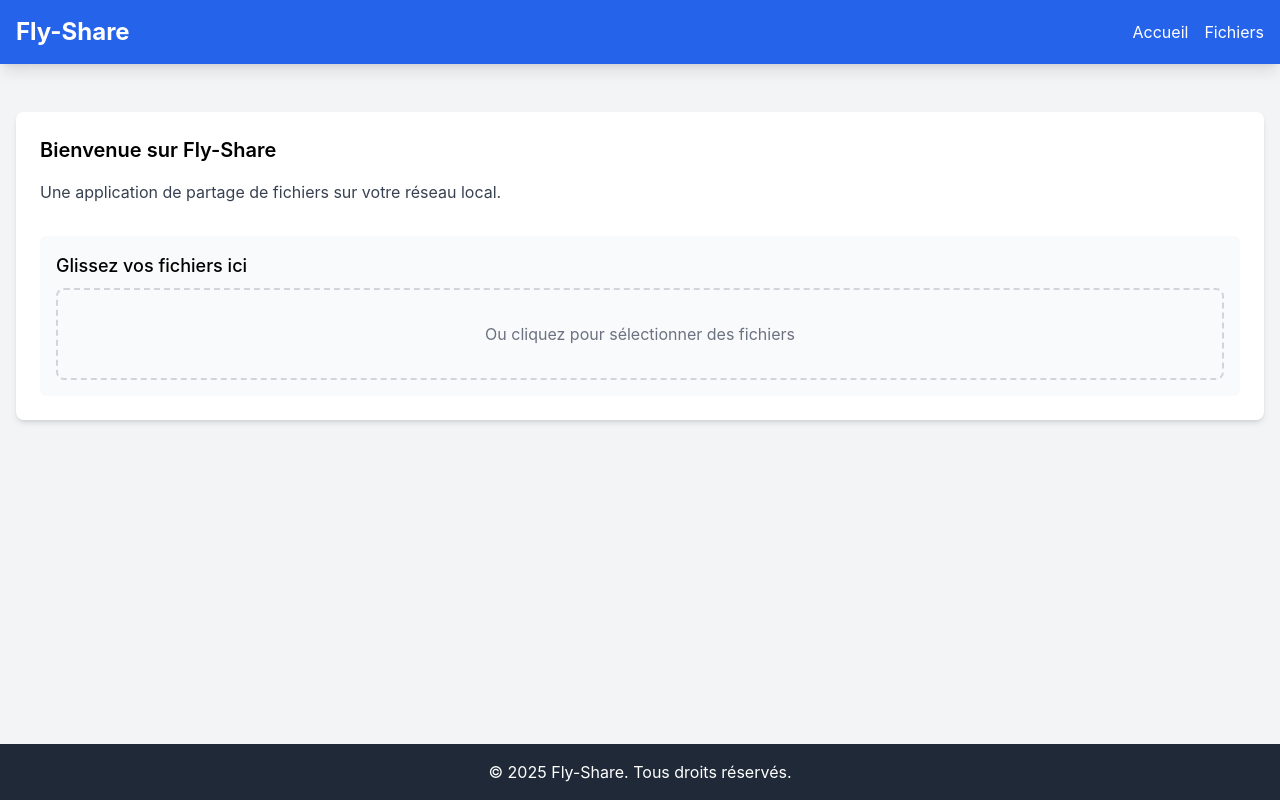
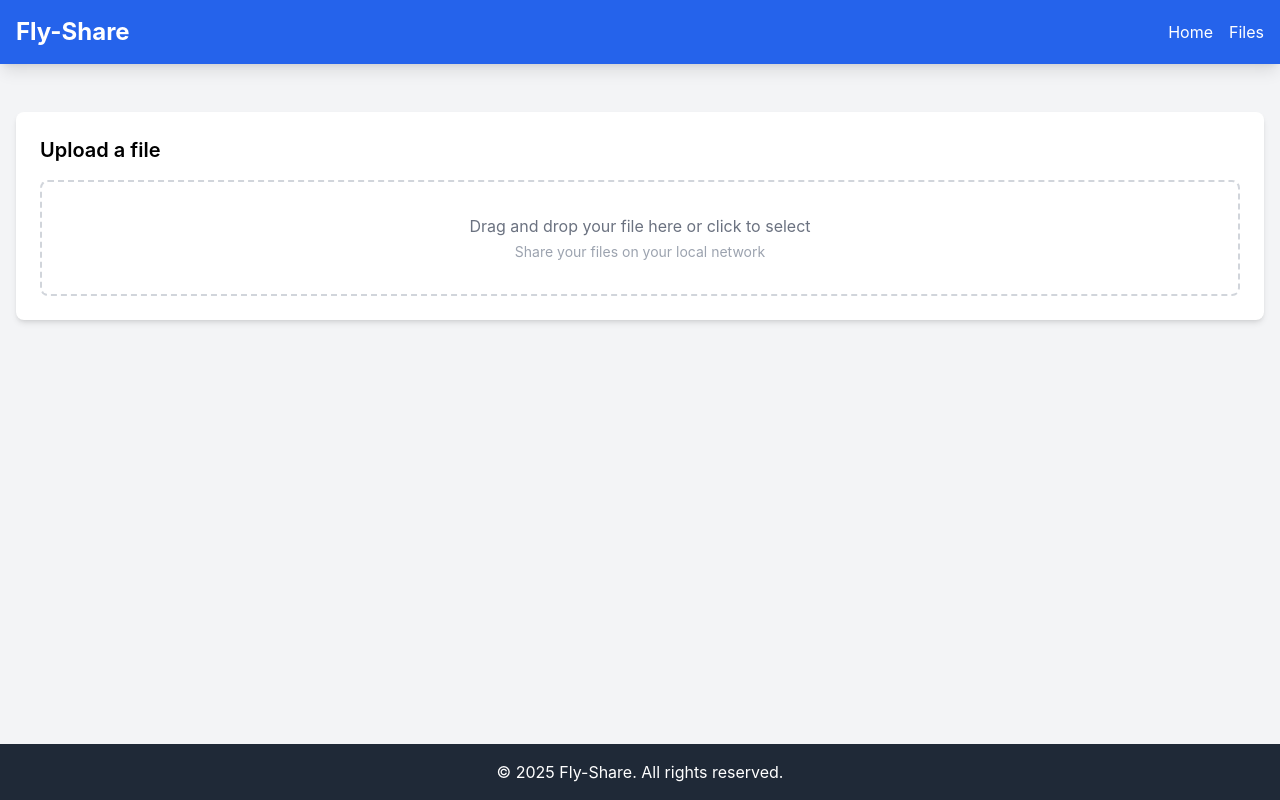
Before and after one commit to devjiel/fly-share, a React (Create React App) app in the folder frontend/: page / in a window 1280 px wide. Built offline with nearby package versions, Linux system fonts and the light colour scheme.

Commit message:
frontend: upload a single file

```diff
--- a/frontend/package.json
+++ b/frontend/package.json
@@ -10,6 +10,7 @@
     "@types/node": "^16.18.89",
     "@types/react": "^18.2.66",
     "@types/react-dom": "^18.2.22",
+    "axios": "^1.9.0",
     "react": "^18.2.0",
     "react-dom": "^18.2.0",
     "react-scripts": "5.0.1",
--- a/frontend/src/App.tsx
+++ b/frontend/src/App.tsx
@@ -1,4 +1,5 @@
 import './App.css';
+import FileUploader from './components/FileUploader';
 
 function App() {
   return (
@@ -8,32 +9,20 @@ function App() {
           <h1 className="text-2xl font-bold text-white">Fly-Share</h1>
           <nav>
             <ul className="flex space-x-4">
-              <li><a href="/" className="text-white hover:text-blue-200">Accueil</a></li>
-              <li><a href="/files" className="text-white hover:text-blue-200">Fichiers</a></li>
+              <li><a href="/" className="text-white hover:text-blue-200">Home</a></li>
+              <li><a href="/files" className="text-white hover:text-blue-200">Files</a></li>
             </ul>
           </nav>
         </div>
       </header>
 
       <main className="container mx-auto p-4 mt-8 flex-grow">
-        <div className="bg-white rounded-lg shadow-md p-6">
-          <h2 className="text-xl font-semibold mb-4">Bienvenue sur Fly-Share</h2>
-          <p className="text-gray-700">
-            Une application de partage de fichiers sur votre réseau local.
-          </p>
-
-          <div className="mt-8 p-4 bg-gray-50 rounded-md">
-            <h3 className="text-lg font-medium mb-2">Glissez vos fichiers ici</h3>
-            <div className="border-2 border-dashed border-gray-300 rounded-lg p-8 text-center">
-              <p className="text-gray-500">Ou cliquez pour sélectionner des fichiers</p>
-            </div>
-          </div>
-        </div>
+        <FileUploader />
       </main>
 
       <footer className="bg-gray-800 text-white p-4 mt-auto">
         <div className="container mx-auto text-center">
-          <p>© 2025 Fly-Share. Tous droits réservés.</p>
+          <p>© 2025 Fly-Share. All rights reserved.</p>
         </div>
       </footer>
     </div>
--- /dev/null
+++ b/frontend/src/components/FileUploader.tsx
@@ -0,0 +1,165 @@
+import React, { useState, useRef, ChangeEvent } from 'react';
+import axios from 'axios';
+
+interface UploadedFile {
+    filename: string;
+    path: string;
+    size: number;
+    mimetype: string;
+}
+
+const FileUploader: React.FC = () => {
+    const [file, setFile] = useState<File | null>(null);
+    const [isUploading, setIsUploading] = useState<boolean>(false);
+    const [uploadProgress, setUploadProgress] = useState<number>(0);
+    const [uploadedFile, setUploadedFile] = useState<UploadedFile | null>(null);
+    const [error, setError] = useState<string | null>(null);
+    const fileInputRef = useRef<HTMLInputElement>(null);
+
+    const handleFileChange = (e: ChangeEvent<HTMLInputElement>) => {
+        if (e.target.files && e.target.files[0]) {
+            setFile(e.target.files[0]);
+            setError(null);
+            setUploadedFile(null);
+        }
+    };
+
+    const handleDragOver = (e: React.DragEvent<HTMLDivElement>) => {
+        e.preventDefault();
+    };
+
+    const handleDrop = (e: React.DragEvent<HTMLDivElement>) => {
+        e.preventDefault();
+
+        if (e.dataTransfer.files && e.dataTransfer.files[0]) {
+            setFile(e.dataTransfer.files[0]);
+            setError(null);
+            setUploadedFile(null);
+        }
+    };
+
+    const handleUpload = async () => {
+        if (!file) {
+            setError("Please select a file");
+            return;
+        }
+
+        setIsUploading(true);
+        setUploadProgress(0);
+        setError(null);
+
+        const formData = new FormData();
+        formData.append('file', file);
+
+        try {
+            const response = await axios.post('http://localhost:4001/upload', formData, {
+                headers: {
+                    'Content-Type': 'multipart/form-data'
+                },
+                onUploadProgress: (progressEvent) => {
+                    if (progressEvent.total) {
+                        const progress = Math.round((progressEvent.loaded * 100) / progressEvent.total);
+                        setUploadProgress(progress);
+                    }
+                }
+            });
+
+            setUploadedFile(response.data.file);
+            setFile(null);
+
+            if (fileInputRef.current) {
+                fileInputRef.current.value = '';
+            }
+        } catch (err) {
+            if (axios.isAxiosError(err) && err.response) {
+                setError(err.response.data.error || "Error uploading file");
+            } else {
+                setError("Server connection error");
+            }
+        } finally {
+            setIsUploading(false);
+        }
+    };
+
+    const formatFileSize = (bytes: number): string => {
+        if (bytes < 1024) return bytes + ' B';
+        if (bytes < 1024 * 1024) return (bytes / 1024).toFixed(1) + ' KB';
+        if (bytes < 1024 * 1024 * 1024) return (bytes / (1024 * 1024)).toFixed(1) + ' MB';
+        return (bytes / (1024 * 1024 * 1024)).toFixed(1) + ' GB';
+    };
+
+    return (
+        <div className="bg-white rounded-lg shadow-md p-6">
+            <h2 className="text-xl font-semibold mb-4">Upload a file</h2>
+
+            <div
+                className="border-2 border-dashed border-gray-300 rounded-lg p-8 text-center cursor-pointer hover:bg-gray-50 transition"
+                onClick={() => fileInputRef.current?.click()}
+                onDragOver={handleDragOver}
+                onDrop={handleDrop}
+            >
+                <input
+                    type="file"
+                    className="hidden"
+                    onChange={handleFileChange}
+                    ref={fileInputRef}
+                />
+
+                {file ? (
+                    <div className="py-2">
+                        <p className="text-blue-600 font-medium">{file.name}</p>
+                        <p className="text-gray-500 text-sm mt-1">{formatFileSize(file.size)}</p>
+                    </div>
+                ) : (
+                    <div>
+                        <p className="text-gray-500">Drag and drop your file here or click to select</p>
+                        <p className="text-gray-400 text-sm mt-1">Share your files on your local network</p>
+                    </div>
+                )}
+            </div>
+
+            {file && (
+                <div className="mt-4">
+                    <button
+                        onClick={handleUpload}
+                        disabled={isUploading}
+                        className="bg-blue-600 text-white px-4 py-2 rounded hover:bg-blue-700 disabled:bg-blue-300 transition w-full"
+                    >
+                        {isUploading ? 'Uploading...' : 'Upload'}
+                    </button>
+                </div>
+            )}
+
+            {isUploading && (
+                <div className="mt-4">
+                    <div className="w-full bg-gray-200 rounded-full h-2.5">
+                        <div
+                            className="bg-blue-600 h-2.5 rounded-full"
+                            style={{ width: `${uploadProgress}%` }}
+                        ></div>
+                    </div>
+                    <p className="text-center text-sm text-gray-500 mt-2">{uploadProgress}%</p>
+                </div>
+            )}
+
+            {error && (
+                <div className="mt-4 p-3 bg-red-100 text-red-700 rounded">
+                    {error}
+                </div>
+            )}
+
+            {uploadedFile && (
+                <div className="mt-4 p-4 bg-green-50 rounded-md">
+                    <h3 className="text-green-700 font-medium">File uploaded successfully!</h3>
+                    <div className="mt-2">
+                        <p className="text-sm"><span className="font-medium">Name:</span> {uploadedFile.filename}</p>
+                        <p className="text-sm"><span className="font-medium">Size:</span> {formatFileSize(uploadedFile.size)}</p>
+                        <p className="text-sm"><span className="font-medium">Type:</span> {uploadedFile.mimetype}</p>
+                    </div>
+                </div>
+            )}
+        </div>
+    );
+};
+
+export default FileUploader;
```
Also changed, not shown: 2 other files (tests, documents, lock files or other folders).
